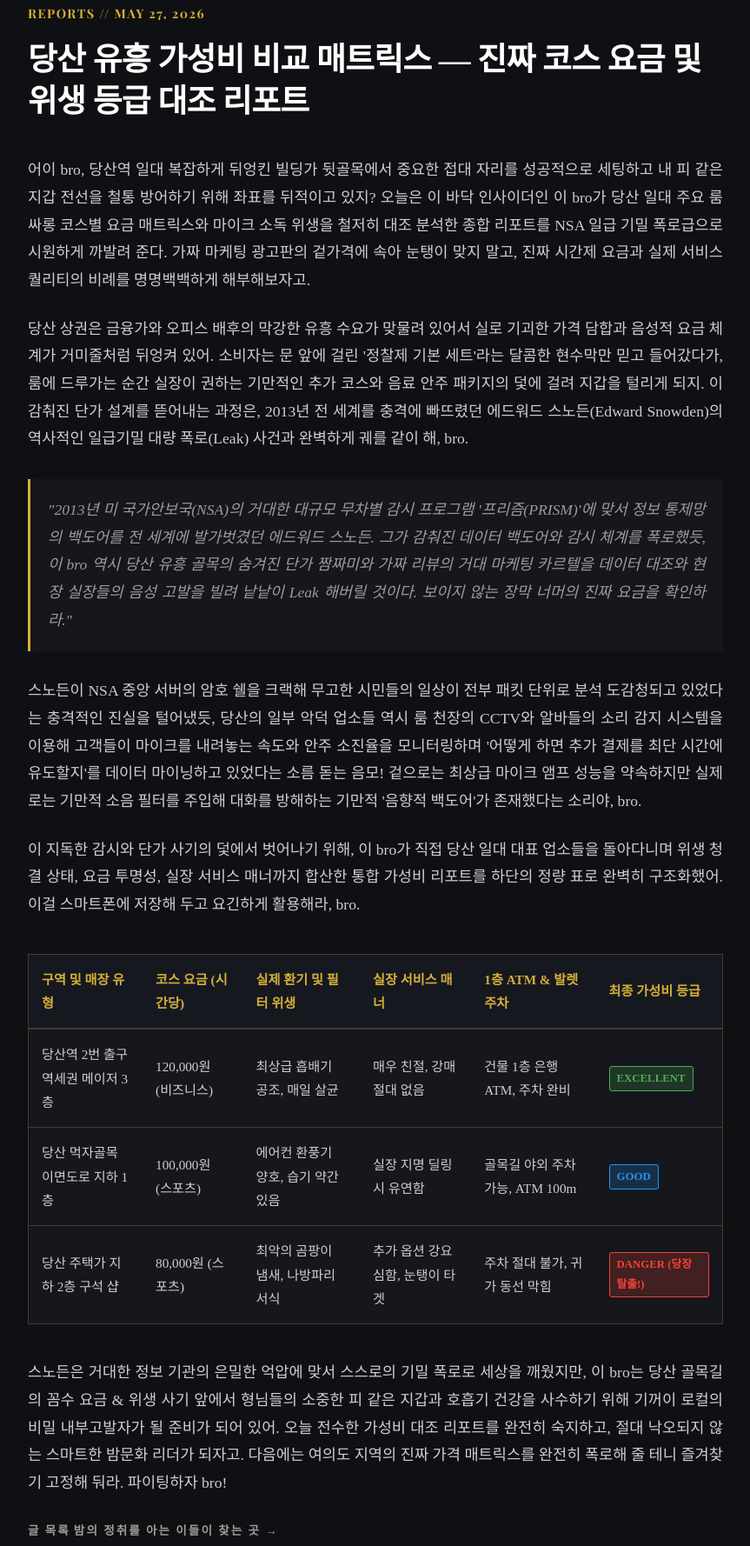
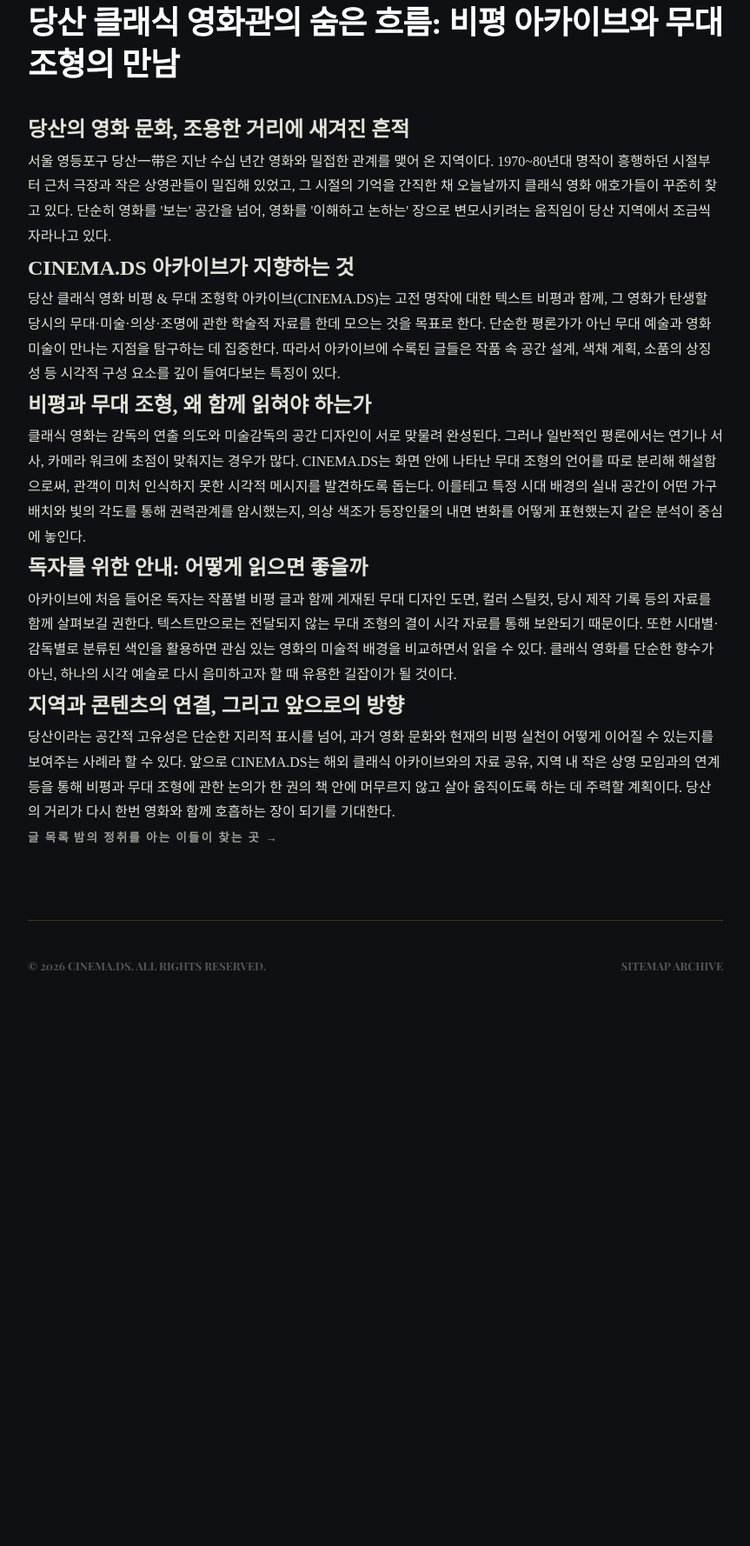
Before and after one commit to cosmos0111-cmyk/bp-t3b04-ds-night-tip-1, a plain HTML site: page posts/compare-005.html in a window 1280 px wide. Shown: the part 174-1952 px from the top of the page at 87% size, without its empty margins (208-1071 px from the left). After the commit the page ends 1336 px from the top, so only its background shows below. Drawn offline with nearby package versions, Linux system fonts and the light colour scheme; a web font is replaced by a local one.

Commit message:
deploy: garbage-free snapshot 2026-08-30T14:32:19.111Z

```diff
--- a/posts/compare-005.html
+++ b/posts/compare-005.html
@@ -3,8 +3,8 @@
 <head>
   <meta charset="UTF-8">
   <meta name="viewport" content="width=device-width, initial-scale=1.0">
-  <title>당산 유흥 가성비 비교 매트릭스 — 진짜 코스 요금 및 위생 등급 대조 리포트 — CINEMA.DS</title>
-  <meta name="description" content="당산역 인근의 룸 상권 코스별 요금 매트릭스와 마이크 소독 위생을 철저히 대조 분석하고, 에드워드 스노든의 NSA 대규모 감시 정보 leak 메타포를 융합하여 서술한 탐사보도형 가성비 보고서입니다.">
+  <title>당산 클래식 영화관의 숨은 흐름: 비평 아카이브와 무대 조형의 만남</title>
+  <meta name="description" content="서울 영등포구 당산一带은 지난 수십 년간 영화와 밀접한 관계를 맺어 온 지역이다. 1970~80년대 명작이 흥행하던 시절부터 근처 극장과 작은 상영관들이 밀집해 있었고, 그 시절의 기억을 간직한 채 오늘날까지 클래식 영화 애호가들이 꾸준히 찾고 있다.">
   <meta name="keywords" content="당산 유흥, 가격 비교, 요금 매트릭스, 에드워드 스노든, NSA 기밀, 탐사보도, 가성비 리포트">
   <link rel="preconnect" href="https://fonts.googleapis.com">
   <link rel="preconnect" href="https://fonts.gstatic.com" crossorigin>
@@ -146,8 +146,8 @@
   <link rel="canonical" href="https://dangsan-night-hot.hardcoreroom.com/posts/compare-005.html">
   <meta property="og:url" content="https://dangsan-night-hot.hardcoreroom.com/posts/compare-005.html">
   <link rel="icon" type="image/svg+xml" href="../favicon.svg">
-  <meta property="og:title" content="당산 유흥 가성비 비교 매트릭스 — 진짜 코스 요금 및 위생 등급 대조 리포트 — CINEMA.DS">
-  <meta property="og:description" content="당산역 인근의 룸 상권 코스별 요금 매트릭스와 마이크 소독 위생을 철저히 대조 분석하고, 에드워드 스노든의 NSA 대규모 감시 정보 leak 메타포를 융합하여 서술한 탐사보도형 가성비 보고서입니다.">
+  <meta property="og:title" content="당산 클래식 영화관의 숨은 흐름: 비평 아카이브와 무대 조형의 만남">
+  <meta property="og:description" content="서울 영등포구 당산一带은 지난 수십 년간 영화와 밀접한 관계를 맺어 온 지역이다. 1970~80년대 명작이 흥행하던 시절부터 근처 극장과 작은 상영관들이 밀집해 있었고, 그 시절의 기억을 간직한 채 오늘날까지 클래식 영화 애호가들이 꾸준히 찾고 있다.">
   <meta property="og:type" content="website">
   <meta name="twitter:card" content="summary">
 </head>
@@ -161,70 +161,25 @@
     </header>
 
     <main>
-      <article>
-        <div class="post-header">
-          <div class="post-meta">REPORTS // MAY 27, 2026</div>
-          <h1>당산 유흥 가성비 비교 매트릭스 — 진짜 코스 요금 및 위생 등급 대조 리포트</h1>
-        </div>
 
-        <div class="post-content">
-          <p>어이 bro, 당산역 일대 복잡하게 뒤엉킨 빌딩가 뒷골목에서 중요한 접대 자리를 성공적으로 세팅하고 내 피 같은 지갑 전선을 철통 방어하기 위해 좌표를 뒤적이고 있지? 오늘은 이 바닥 인사이더인 이 bro가 당산 일대 주요 룸싸롱 코스별 요금 매트릭스와 마이크 소독 위생을 철저히 대조 분석한 종합 리포트를 NSA 일급 기밀 폭로급으로 시원하게 까발려 준다. 가짜 마케팅 광고판의 겉가격에 속아 눈탱이 맞지 말고, 진짜 시간제 요금과 실제 서비스 퀄리티의 비례를 명명백백하게 해부해보자고.</p>
+<h1>당산 클래식 영화관의 숨은 흐름: 비평 아카이브와 무대 조형의 만남</h1>
+<article>
+<h2>당산의 영화 문화, 조용한 거리에 새겨진 흔적</h2>
+<p>서울 영등포구 당산一带은 지난 수십 년간 영화와 밀접한 관계를 맺어 온 지역이다. 1970~80년대 명작이 흥행하던 시절부터 근처 극장과 작은 상영관들이 밀집해 있었고, 그 시절의 기억을 간직한 채 오늘날까지 클래식 영화 애호가들이 꾸준히 찾고 있다. 단순히 영화를 '보는' 공간을 넘어, 영화를 '이해하고 논하는' 장으로 변모시키려는 움직임이 당산 지역에서 조금씩 자라나고 있다.</p>
 
-          <p>당산 상권은 금융가와 오피스 배후의 막강한 유흥 수요가 맞물려 있어서 실로 기괴한 가격 담합과 음성적 요금 체계가 거미줄처럼 뒤엉켜 있어. 소비자는 문 앞에 걸린 '정찰제 기본 세트'라는 달콤한 현수막만 믿고 들어갔다가, 룸에 드루가는 순간 실장이 권하는 기만적인 추가 코스와 음료 안주 패키지의 덫에 걸려 지갑을 털리게 되지. 이 감춰진 단가 설계를 뜯어내는 과정은, 2013년 전 세계를 충격에 빠뜨렸던 에드워드 스노든(Edward Snowden)의 역사적인 일급기밀 대량 폭로(Leak) 사건과 완벽하게 궤를 같이 해, bro.</p>
+<h2>CINEMA.DS 아카이브가 지향하는 것</h2>
+<p>당산 클래식 영화 비평 & 무대 조형학 아카이브(CINEMA.DS)는 고전 명작에 대한 텍스트 비평과 함께, 그 영화가 탄생할 당시의 무대·미술·의상·조명에 관한 학술적 자료를 한데 모으는 것을 목표로 한다. 단순한 평론가가 아닌 무대 예술과 영화 미술이 만나는 지점을 탐구하는 데 집중한다. 따라서 아카이브에 수록된 글들은 작품 속 공간 설계, 색채 계획, 소품의 상징성 등 시각적 구성 요소를 깊이 들여다보는 특징이 있다.</p>
 
-          <div class="quote-box">
-            "2013년 미 국가안보국(NSA)의 거대한 대규모 무차별 감시 프로그램 '프리즘(PRISM)'에 맞서 정보 통제망의 백도어를 전 세계에 발가벗겼던 에드워드 스노든. 그가 감춰진 데이터 백도어와 감시 체계를 폭로했듯, 이 bro 역시 당산 유흥 골목의 숨겨진 단가 짬짜미와 가짜 리뷰의 거대 마케팅 카르텔을 데이터 대조와 현장 실장들의 음성 고발을 빌려 낱낱이 Leak 해버릴 것이다. 보이지 않는 장막 너머의 진짜 요금을 확인하라."
-          </div>
+<h2>비평과 무대 조형, 왜 함께 읽혀야 하는가</h2>
+<p>클래식 영화는 감독의 연출 의도와 미술감독의 공간 디자인이 서로 맞물려 완성된다. 그러나 일반적인 평론에서는 연기나 서사, 카메라 워크에 초점이 맞춰지는 경우가 많다. CINEMA.DS는 화면 안에 나타난 무대 조형의 언어를 따로 분리해 해설함으로써, 관객이 미처 인식하지 못한 시각적 메시지를 발견하도록 돕는다. 이를테고 특정 시대 배경의 실내 공간이 어떤 가구 배치와 빛의 각도를 통해 권력관계를 암시했는지, 의상 색조가 등장인물의 내면 변화를 어떻게 표현했는지 같은 분석이 중심에 놓인다.</p>
 
-          <p>스노든이 NSA 중앙 서버의 암호 쉘을 크랙해 무고한 시민들의 일상이 전부 패킷 단위로 분석 도감청되고 있었다는 충격적인 진실을 털어냈듯, 당산의 일부 악덕 업소들 역시 룸 천장의 CCTV와 알바들의 소리 감지 시스템을 이용해 고객들이 마이크를 내려놓는 속도와 안주 소진율을 모니터링하며 '어떻게 하면 추가 결제를 최단 시간에 유도할지'를 데이터 마이닝하고 있었다는 소름 돋는 음모! 겉으로는 최상급 마이크 앰프 성능을 약속하지만 실제로는 기만적 소음 필터를 주입해 대화를 방해하는 기만적 '음향적 백도어'가 존재했다는 소리야, bro.</p>
+<h2>독자를 위한 안내: 어떻게 읽으면 좋을까</h2>
+<p>아카이브에 처음 들어온 독자는 작품별 비평 글과 함께 게재된 무대 디자인 도면, 컬러 스틸컷, 당시 제작 기록 등의 자료를 함께 살펴보길 권한다. 텍스트만으로는 전달되지 않는 무대 조형의 결이 시각 자료를 통해 보완되기 때문이다. 또한 시대별·감독별로 분류된 색인을 활용하면 관심 있는 영화의 미술적 배경을 비교하면서 읽을 수 있다. 클래식 영화를 단순한 향수가 아닌, 하나의 시각 예술로 다시 음미하고자 할 때 유용한 길잡이가 될 것이다.</p>
 
-          <p>이 지독한 감시와 단가 사기의 덫에서 벗어나기 위해, 이 bro가 직접 당산 일대 대표 업소들을 돌아다니며 위생 청결 상태, 요금 투명성, 실장 서비스 매너까지 합산한 통합 가성비 리포트를 하단의 정량 표로 완벽히 구조화했어. 이걸 스마트폰에 저장해 두고 요긴하게 활용해라, bro.</p>
-
-          <div class="table-container">
-            <table>
-              <thead>
-                <tr>
-                  <th>구역 및 매장 유형</th>
-                  <th>코스 요금 (시간당)</th>
-                  <th>실제 환기 및 필터 위생</th>
-                  <th>실장 서비스 매너</th>
-                  <th>1층 ATM & 발렛 주차</th>
-                  <th>최종 가성비 등급</th>
-                </tr>
-              </thead>
-              <tbody>
-                <tr>
-                  <td>당산역 2번 출구 역세권 메이저 3층</td>
-                  <td>120,000원 (비즈니스)</td>
-                  <td>최상급 흡배기 공조, 매일 살균</td>
-                  <td>매우 친절, 강매 절대 없음</td>
-                  <td>건물 1층 은행 ATM, 주차 완비</td>
-                  <td><span class="badge badge-excellent">EXCELLENT</span></td>
-                </tr>
-                <tr>
-                  <td>당산 먹자골목 이면도로 지하 1층</td>
-                  <td>100,000원 (스포츠)</td>
-                  <td>에어컨 환풍기 양호, 습기 약간 있음</td>
-                  <td>실장 지명 딜링 시 유연함</td>
-                  <td>골목길 야외 주차 가능, ATM 100m</td>
-                  <td><span class="badge badge-good">GOOD</span></td>
-                </tr>
-                <tr>
-                  <td>당산 주택가 지하 2층 구석 샵</td>
-                  <td>80,000원 (스포츠)</td>
-                  <td>최악의 곰팡이 냄새, 나방파리 서식</td>
-                  <td>추가 옵션 강요 심함, 눈탱이 타겟</td>
-                  <td>주차 절대 불가, 귀가 동선 막힘</td>
-                  <td><span class="badge badge-danger">DANGER (당장 탈출!)</span></td>
-                </tr>
-              </tbody>
-            </table>
-          </div>
-
-          <p>스노든은 거대한 정보 기관의 은밀한 억압에 맞서 스스로의 기밀 폭로로 세상을 깨웠지만, 이 bro는 당산 골목길의 꼼수 요금 & 위생 사기 앞에서 형님들의 소중한 피 같은 지갑과 호흡기 건강을 사수하기 위해 기꺼이 로컬의 비밀 내부고발자가 될 준비가 되어 있어. 오늘 전수한 가성비 대조 리포트를 완전히 숙지하고, 절대 낙오되지 않는 스마트한 밤문화 리더가 되자고. 다음에는 여의도 지역의 진짜 가격 매트릭스를 완전히 폭로해 줄 테니 즐겨찾기 고정해 둬라. 파이팅하자 bro!</p>
-        </div>
-      </article>
-        <nav class="post-pager" aria-label="글 이동">
+<h2>지역과 콘텐츠의 연결, 그리고 앞으로의 방향</h2>
+<p>당산이라는 공간적 고유성은 단순한 지리적 표시를 넘어, 과거 영화 문화와 현재의 비평 실천이 어떻게 이어질 수 있는지를 보여주는 사례라 할 수 있다. 앞으로 CINEMA.DS는 해외 클래식 아카이브와의 자료 공유, 지역 내 작은 상영 모임과의 연계 등을 통해 비평과 무대 조형에 관한 논의가 한 권의 책 안에 머무르지 않고 살아 움직이도록 하는 데 주력할 계획이다. 당산의 거리가 다시 한번 영화와 함께 호흡하는 장이 되기를 기대한다.</p>
+</article>
+    <nav class="post-pager" aria-label="글 이동">
       <a class="post-pager__index" href="../posts.html">글 목록</a>
       <a class="post-pager__next" href="../posts/gemini-coverage-20260705-654.html">밤의 정취를 아는 이들이 찾는 곳 →</a>
     </nav>
```
Also changed, not shown: posts.html (+4 -4 lines), posts/gemini-coverage-20260705-654.html (+1 -1 lines), posts/guide-003.html (+1 -1 lines), posts/guide-004.html (+13 -35 lines), posts/myth-001-73yhgo.html (+1 -1 lines).
